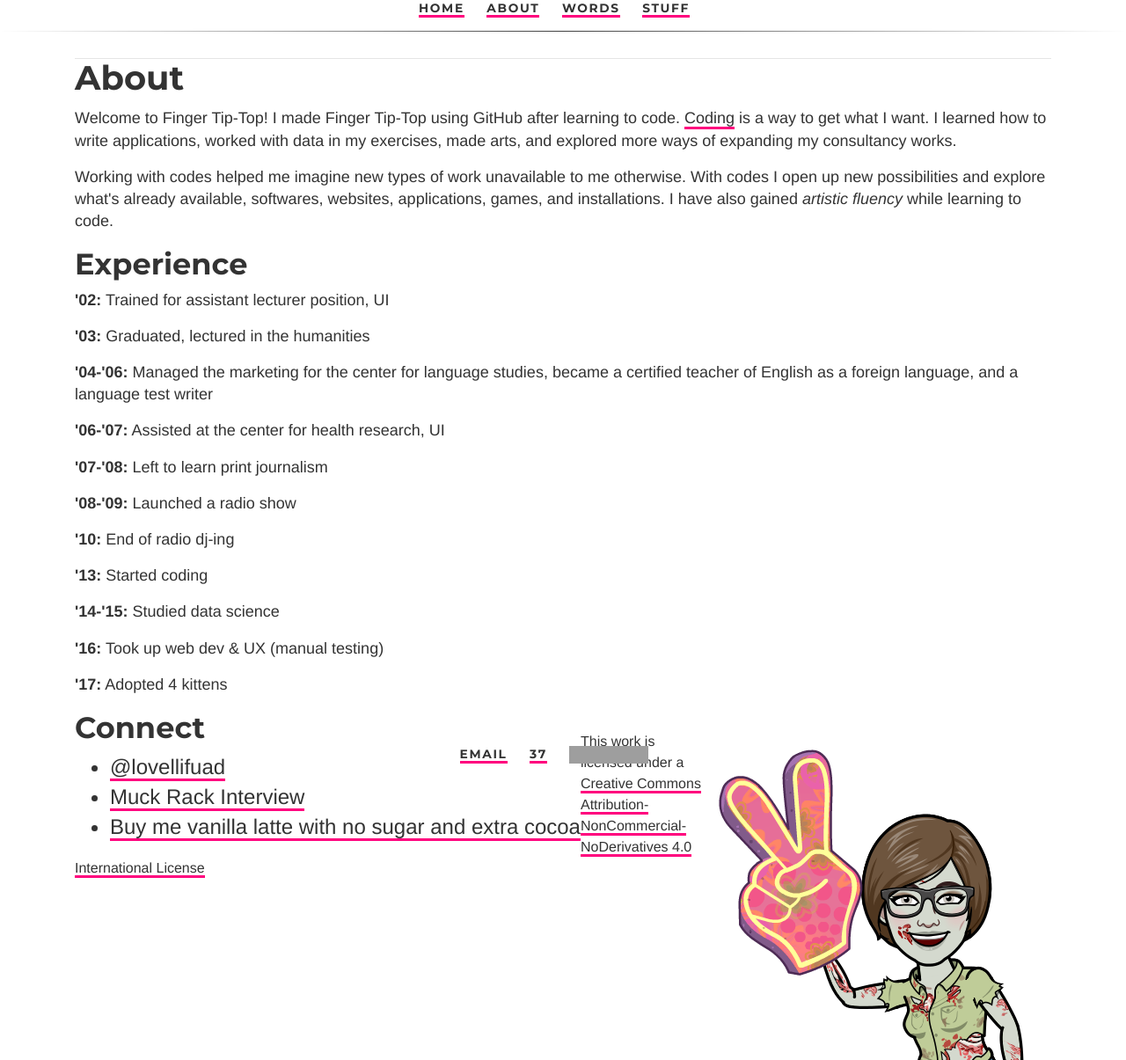
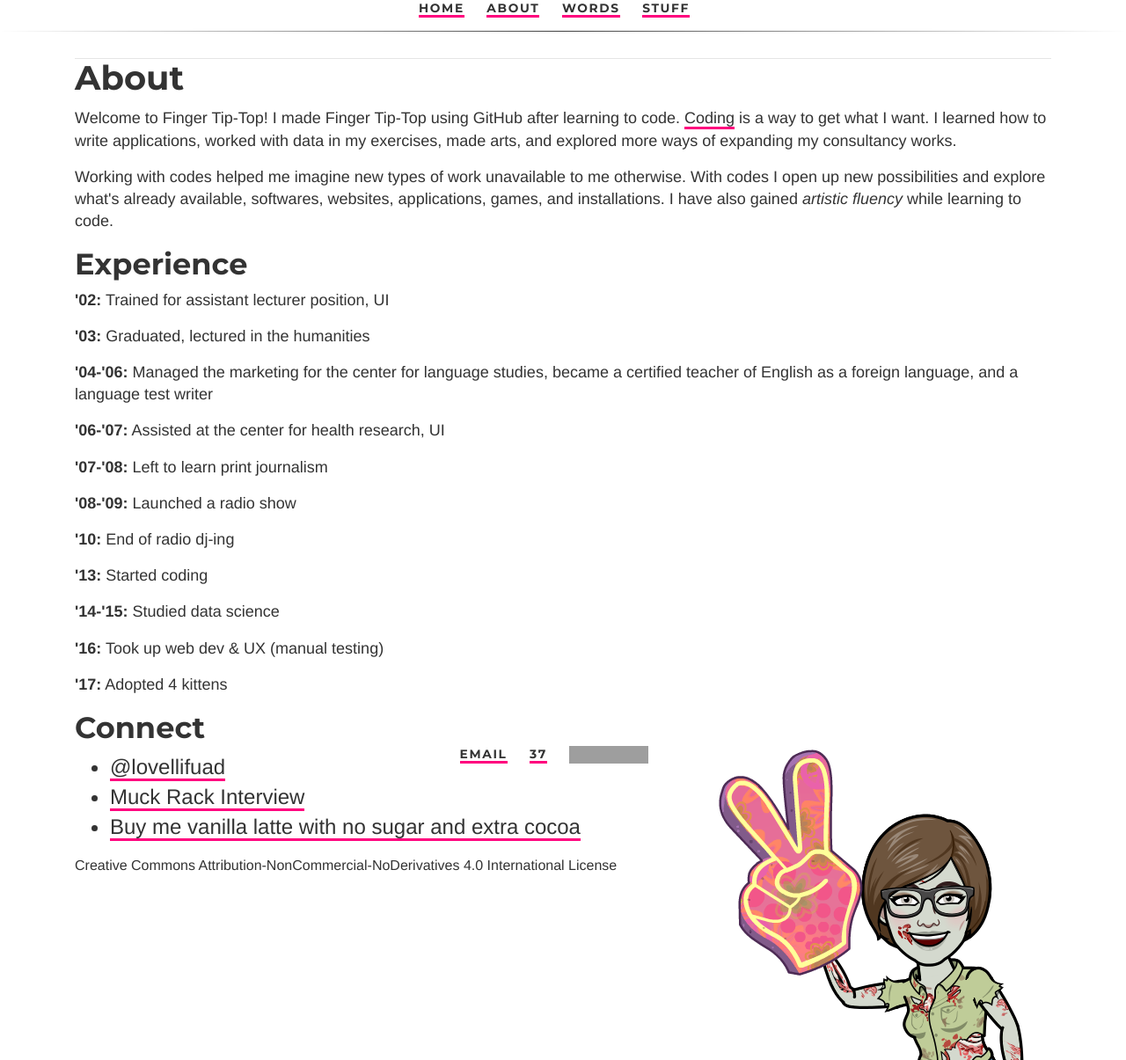
Before and after one commit to ariesti/ariesti.github.io, a Jekyll site: the page built from about/index.html, in a window 1280 px wide. Shown: the whole page at 88% size. Built offline with Jekyll 4.4.1, drawn with Linux system fonts in a browser that asks for light colours; grey boxes are pictures that could not be loaded.

Commit message:
Update index.html

```diff
--- a/about/index.html
+++ b/about/index.html
@@ -35,7 +35,7 @@ description: Some details about Finger Tip-top and why it was created
 		<div class="right">
 			<img src="/assets/1-ftt.png" alt="Finger Tip-Top" style="float:right" />
 		</div>
-		<div class="left">
+		<div class="wrapper">
 			<h2>Connect</h2>
 			<ul class="links">
 				<li><a href="https://twitter.com/lovellifuad">@lovellifuad</a></li>
@@ -43,7 +43,7 @@ description: Some details about Finger Tip-top and why it was created
 				<li><a href="https://ko-fi.com/A085SKR">Buy me vanilla latte with no sugar and extra cocoa</a></li>
 				</ul>
 		</div>
-		<div class="cc-license">
+		<div class="clear>
 			<br>
 			This work is licensed under a <a rel="license" href="http://creativecommons.org/licenses/by-nc-nd/4.0/">Creative Commons Attribution-NonCommercial-NoDerivatives 4.0 International License</a>
 			<br>
```
